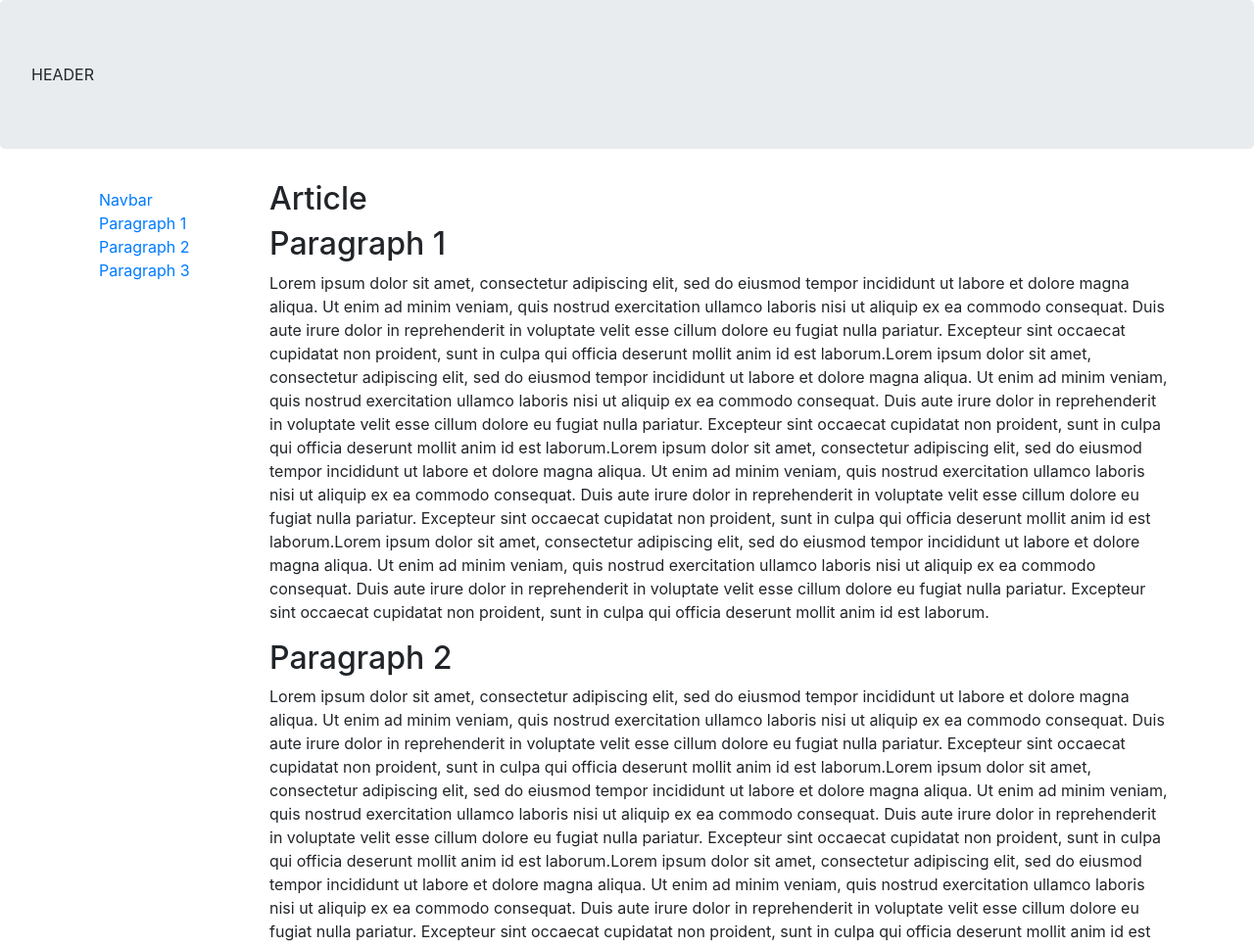
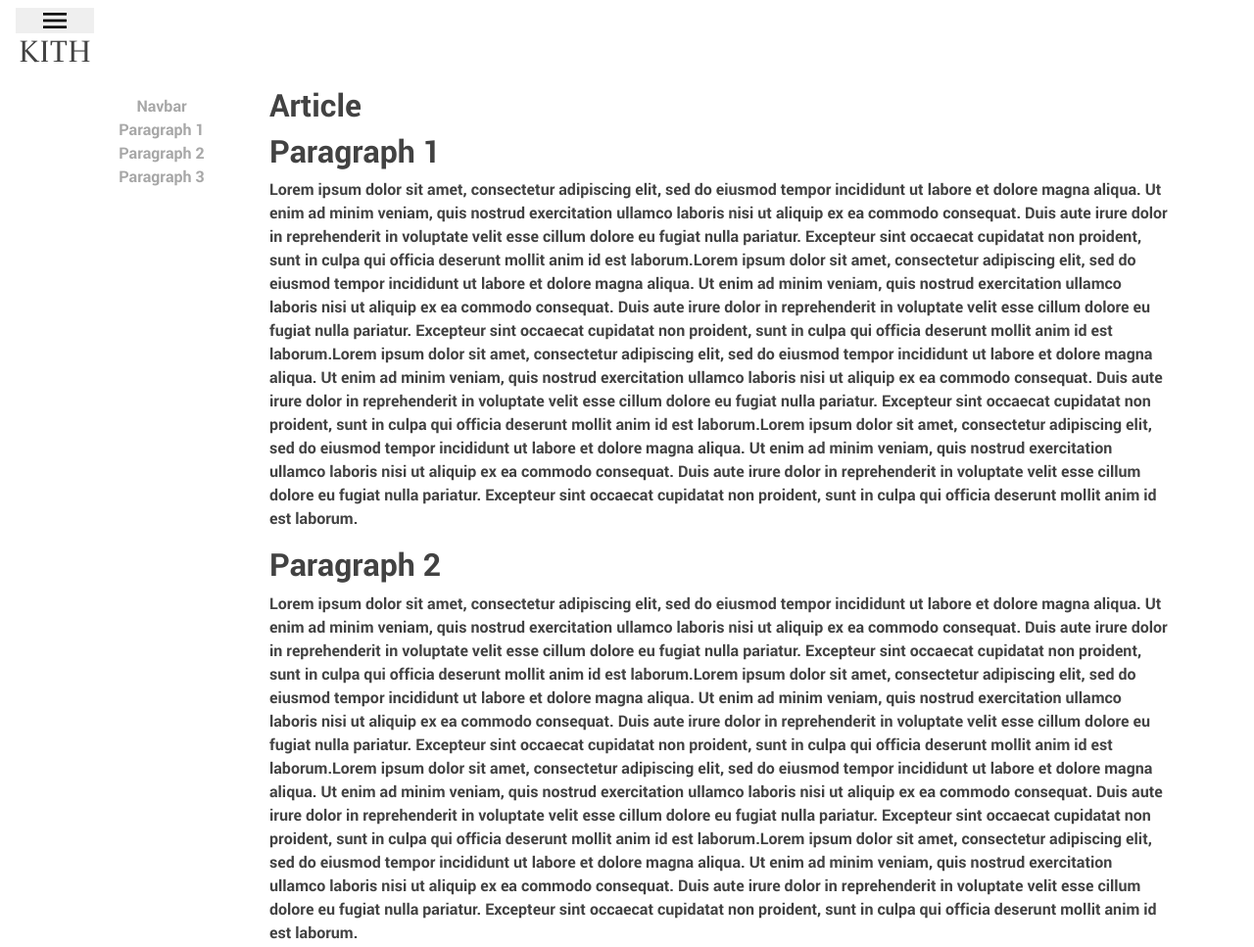
Before and after one commit to atomizewhitewhey/atomizewhitewhey.github.io, a website: page article.html in a window 1280 px wide. Shown: the top 967 px of the page at 98% size. Drawn offline with nearby package versions, Linux system fonts and the light colour scheme.

```diff
--- a/views/article.html
+++ b/article.html
@@ -1,22 +1,28 @@
 <html>
   <head>
-    <!-- Required meta tags -->
     <meta charset="utf-8">
-    <meta name="viewport" content="width=device-width, initial-scale=1, shrink-to-fit=no">
+      <meta http-equiv="X-UA-Compatible" content="IE=edge">
+      <meta name="viewport" content="width=device-width, initial-scale=1">
 
-    <!-- Bootstrap CSS -->
-    <link rel="stylesheet" href="https://maxcdn.bootstrapcdn.com/bootstrap/4.0.0/css/bootstrap.min.css" integrity="sha384-Gn5384xqQ1aoWXA+058RXPxPg6fy4IWvTNh0E263XmFcJlSAwiGgFAW/dAiS6JXm" crossorigin="anonymous">
+    <title>Article Page</title>
 
-    <title>Hello, world!</title>
+    <link href="node_modules/bootstrap/dist/css/bootstrap.min.css" rel="stylesheet">
+    <link href="css/mystyles.css" rel="stylesheet">
+    <link href="css/article.css" rel="stylesheet">
   </head>
   <body>
-    <div class="jumbotron">
-      HEADER
-    </div>
-    <div class="container">
+    <nav class="navbar navbar-inverse navbar-fixed-top">
+      <div class="navbar-header" style = "text-align:center;">
+        <button type="button" class="btn btn-demo" data-toggle="modal" data-target="#myModal" style = "float:left; outline:none !important;">
+        <a><img src = "img/menu.png"></a>
+        </button>
+        <h2 style="font-family: kinfolkFont">KITH</h2>
+      </div>
+    </nav>
+    <div class="container article-container">
       <div class="row">
         <div class="col-2">
-          <nav id="article-nav" class="navbar" style="position:sticky;top:10px;">
+          <nav id="article-nav" class="navbar" style="position:sticky;top:10px;justify-content:center">
             <a href="#">Navbar</a>
             <a href="#para-1">Paragraph 1</a>
             <a href="#para-2">Paragraph 2</a>
--- /dev/null
+++ b/css/article.css
@@ -0,0 +1,3 @@
+.article-container {
+  width: 100%;
+}
```
Also changed, not shown: index.html (+2 -4 lines).
